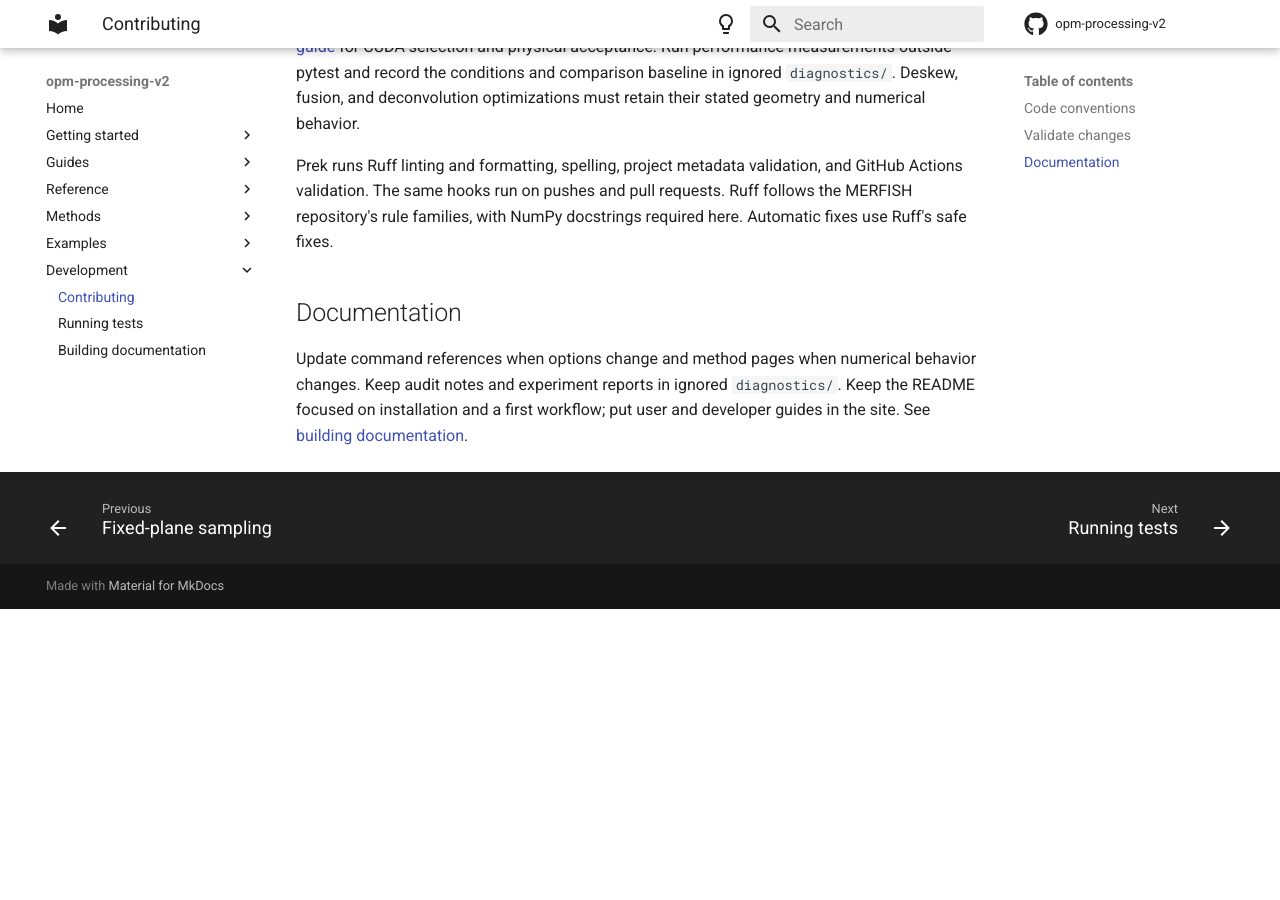
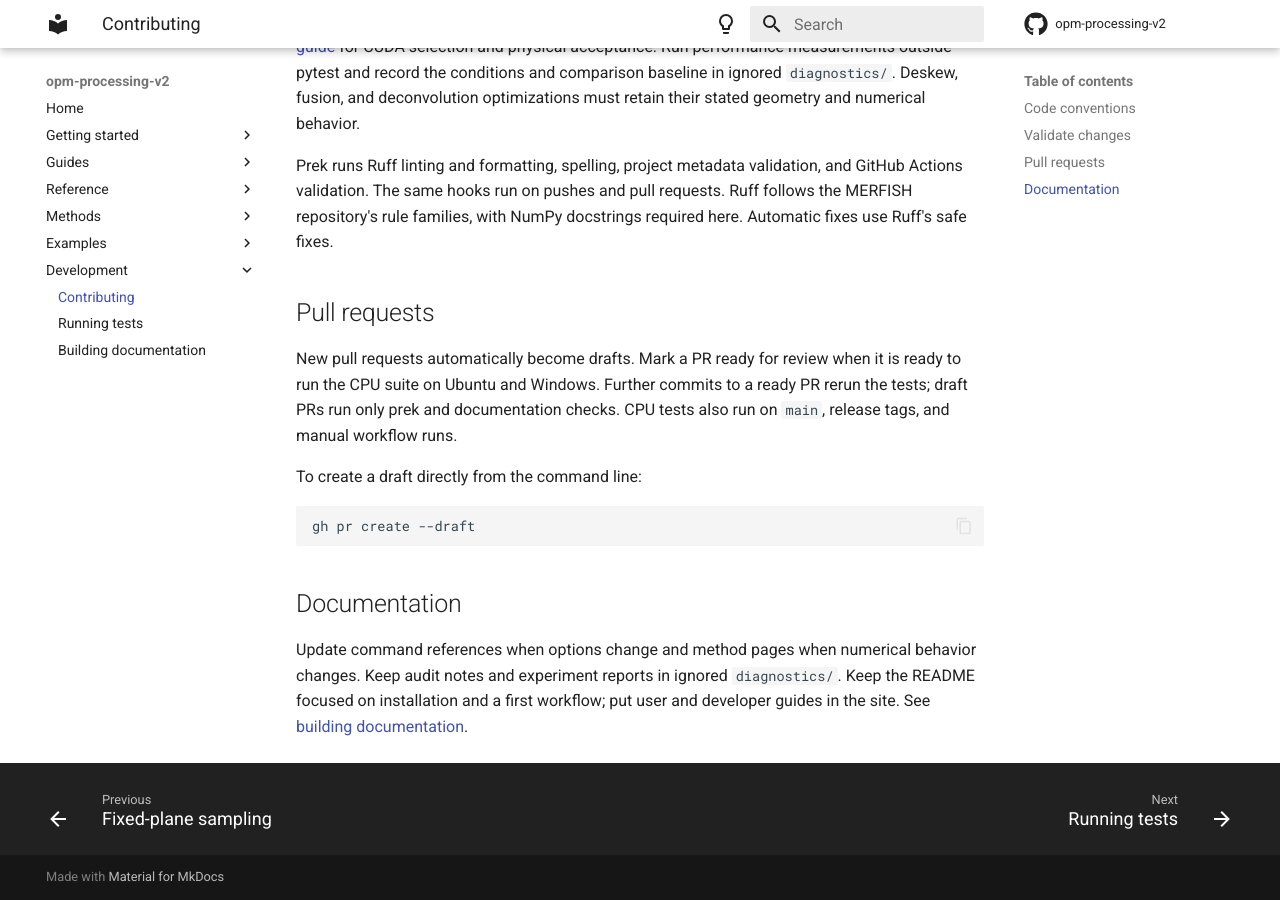
Before and after one commit to QI2lab/opm-processing-v2, an MkDocs documentation site: the page built from docs/development/contributing.md, in a window 1280 px wide and 900 px high, scrolled down 794 px. Built offline with MkDocs 1.6.1 and Material for MkDocs 9.7.7, drawn with Linux system fonts in a browser that asks for light colours; comment, search, counter and statistics services are not loaded; before the commit the page ends 1403 px from its top, so only the background shows below that.

````diff
--- a/docs/development/contributing.md
+++ b/docs/development/contributing.md
@@ -40,6 +40,19 @@ and GitHub Actions validation. The same hooks run on pushes and pull requests.
 Ruff follows the MERFISH repository's rule families, with NumPy docstrings
 required here. Automatic fixes use Ruff's safe fixes.
 
+## Pull requests
+
+New pull requests automatically become drafts. Mark a PR ready for review when
+it is ready to run the CPU suite on Ubuntu and Windows. Further commits to a
+ready PR rerun the tests; draft PRs run only prek and documentation checks.
+CPU tests also run on `main`, release tags, and manual workflow runs.
+
+To create a draft directly from the command line:
+
+```bash
+gh pr create --draft
+```
+
 ## Documentation
 
 Update command references when options change and method pages when numerical
--- a/pyproject.toml
+++ b/pyproject.toml
@@ -15,7 +15,7 @@ allow-direct-references = true
 # https://peps.python.org/pep-0621/
 [project]
 name = "opm-processing-v2"
-version = "0.2.2"
+version = "0.3.0"
 description = "qi2lab OPM post-processing package v2"
 readme = "README.md"
 requires-python = ">=3.12,<3.13"
--- a/src/opm_processing/__init__.py
+++ b/src/opm_processing/__init__.py
@@ -8,6 +8,6 @@ os.environ.setdefault("NVRTC_OPTIONS", "--std=c++17")
 os.environ.setdefault("CCCL_IGNORE_DEPRECATED_CPP_DIALECT", "1")
 suppress_spurious_cupy_cuda_path_warning()
 
-__version__ = "0.2.2"
+__version__ = "0.3.0"
 __author__ = "Douglas Shepherd"
 __email__ = "douglas.shepherd@asu.edu"
````
Also changed, not shown: 3 other files.
